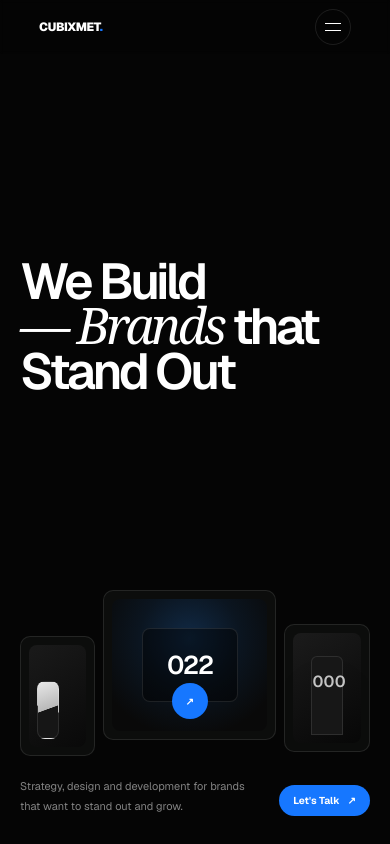
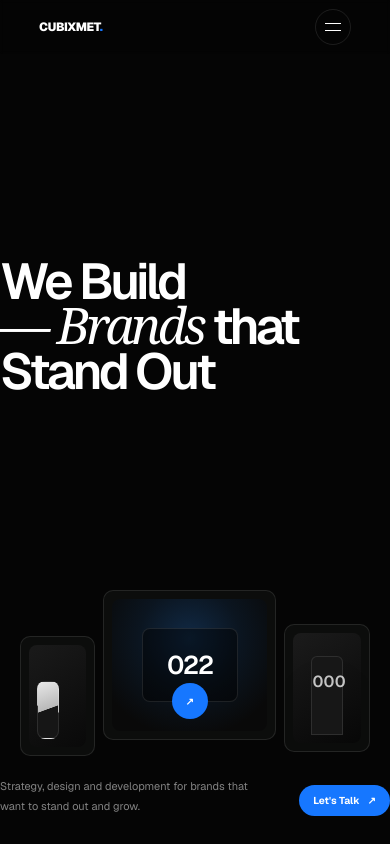
Before and after one commit to amnas-cubixmet/cubixmet, a Next.js app: page / in a window 390 px wide. Shown: the top 844 px of the page. Built offline with nearby package versions, Linux system fonts and the light colour scheme.

Commit message:
Use 80 percent wrapper only for hero text

```diff
--- a/components/home/HeroSection.tsx
+++ b/components/home/HeroSection.tsx
@@ -5,8 +5,8 @@ import Arrow from "./Arrow";
 export default function HeroSection() {
   return (
     <section id="top" className="relative min-h-[100svh] overflow-hidden bg-[#050505] pt-[54px] md:pt-[58px]">
-      <div className="site-wrapper relative z-10 flex min-h-[calc(100svh-54px)] flex-col md:min-h-[calc(100svh-58px)]">
-        <div className="grid flex-1 items-center gap-8 pb-8 pt-10 md:pb-10 md:pt-12 lg:grid-cols-[1fr_360px]">
+      <div className="relative z-10 flex min-h-[calc(100svh-54px)] flex-col md:min-h-[calc(100svh-58px)]">
+        <div className="hero-text-wrapper grid flex-1 items-center gap-8 pb-8 pt-10 md:pb-10 md:pt-12 lg:grid-cols-[1fr_360px]">
           <div className="max-w-[900px]">
             <h1 className="text-[clamp(3.15rem,8.3vw,8.1rem)] font-semibold leading-[0.88] tracking-[-0.068em]">
               <span className="block">We Build</span>
@@ -32,7 +32,7 @@ export default function HeroSection() {
           </div>
         </div>
 
-        <div className="grid grid-cols-[.72fr_1.65fr_.82fr] items-end gap-2 pb-3 md:gap-4 md:pb-5">
+        <div className="grid grid-cols-[.72fr_1.65fr_.82fr] items-end gap-2 px-5 pb-3 md:gap-4 md:px-8 md:pb-5 xl:px-10">
           <div className="hero-card h-[120px] translate-y-4 overflow-hidden rounded-[10px] border border-white/10 bg-[#0c0d0c] p-2 sm:h-[170px] md:h-[230px] md:rounded-[14px] md:p-3">
             <div className="flex h-full items-end rounded-[8px] bg-[linear-gradient(145deg,#1a1a1a,#090909)] p-2">
               <div className="h-[68%] w-[52%] rounded-[8px] border border-white/10 bg-[linear-gradient(160deg,#e8e8e8,#b9b9b9_48%,#161616_49%)]" />
@@ -55,7 +55,7 @@ export default function HeroSection() {
           </div>
         </div>
 
-        <div className="pb-7 pt-6 lg:hidden">
+        <div className="hero-text-wrapper pb-7 pt-6 lg:hidden">
           <div className="flex items-end justify-between gap-5">
             <p className="max-w-[260px] text-[11px] leading-5 text-white/50">
               Strategy, design and development for brands that want to stand out and grow.
```
